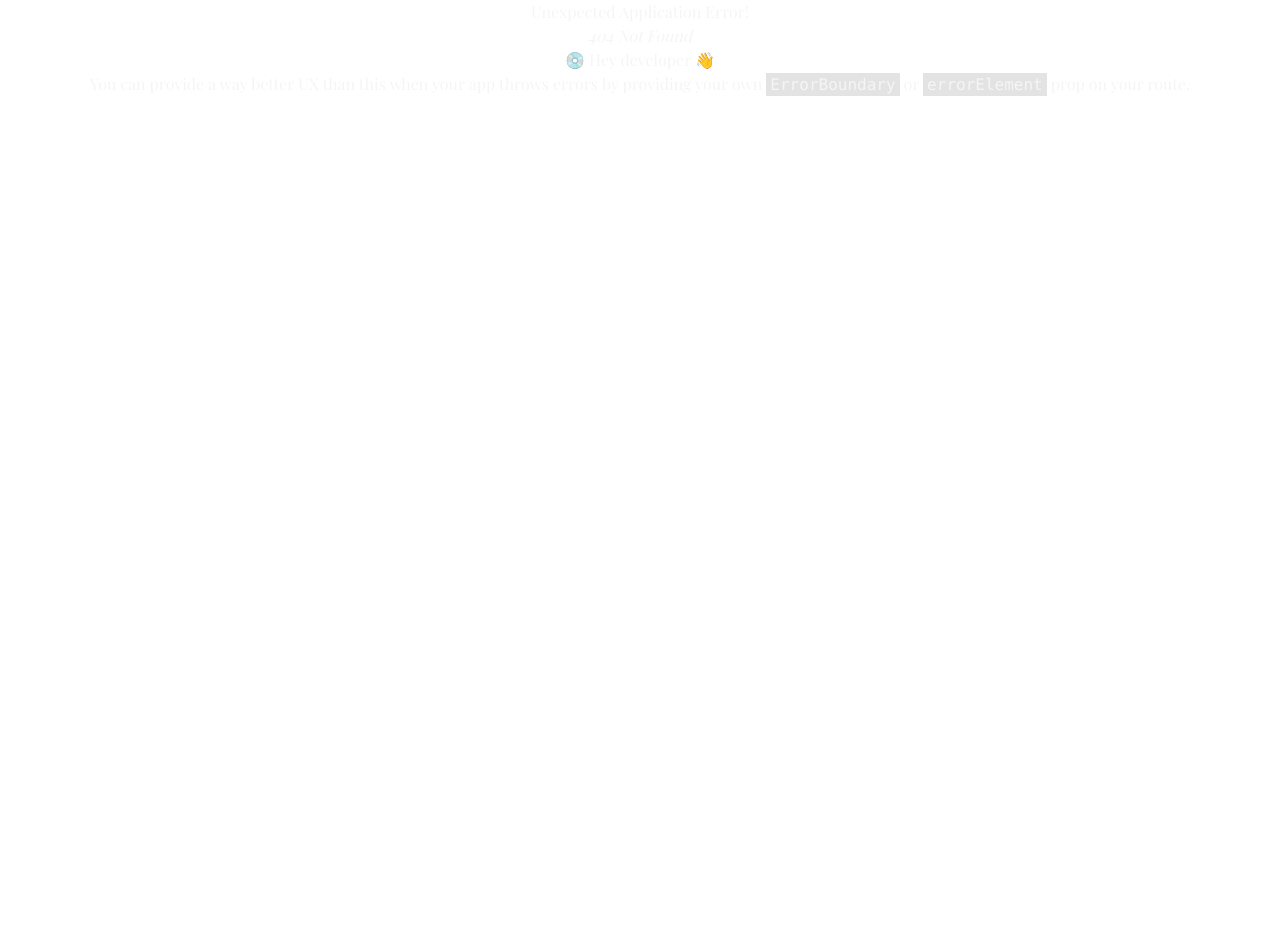
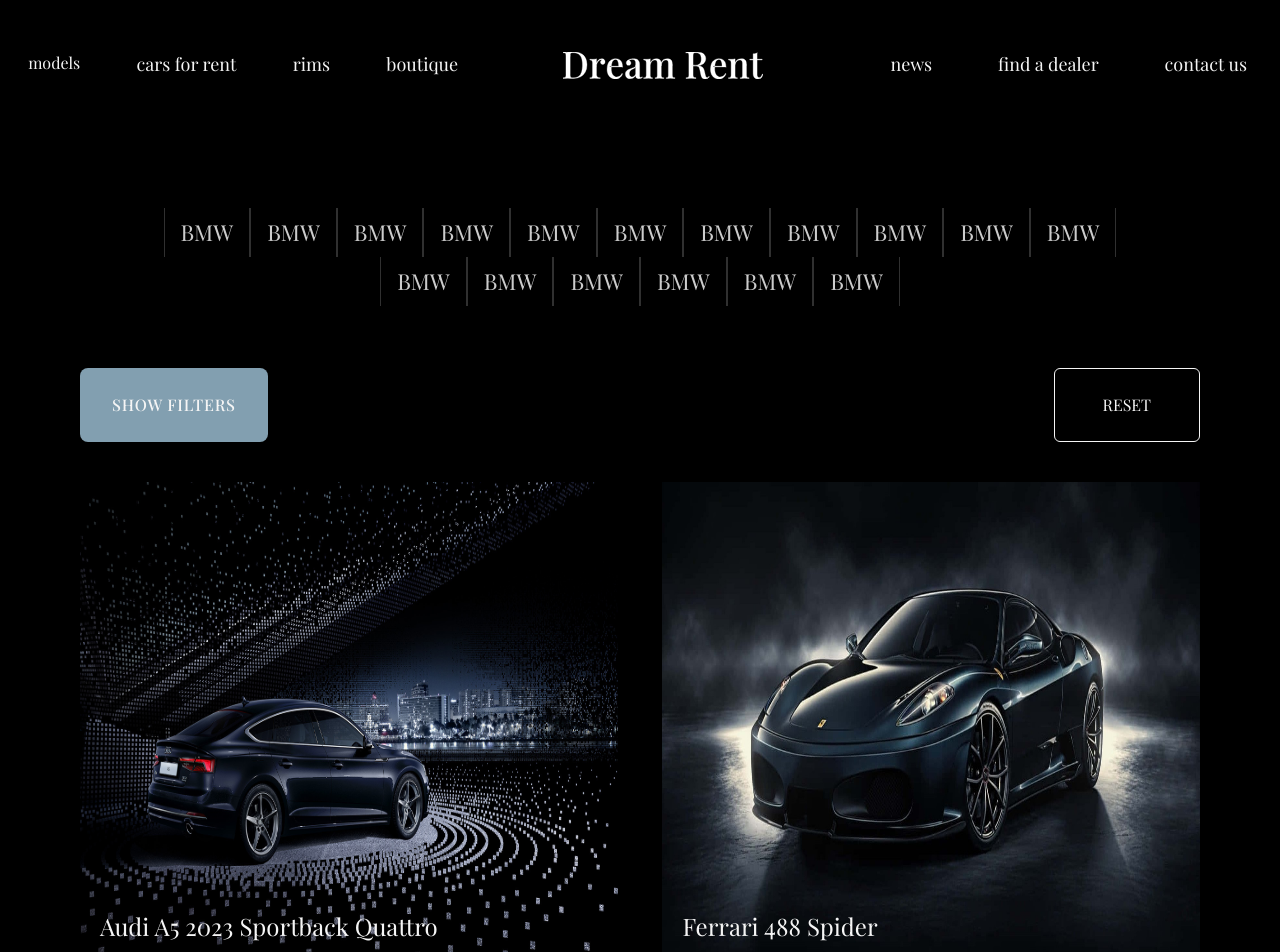
Before and after one commit to vloneLUCKER/front-car, a React (Vite) app in the folder car-rent/: page /models in a window 1280 px wide. Before the commit this address had no page. Shown: the top 952 px of the page. Before the commit the page ends 800 px from the top, so only its background shows below. Built offline with nearby package versions, Linux system fonts and the light colour scheme; a web font is replaced by a local one.

Commit message:
full template on models page

```diff
--- a/car-rent/src/Components/Header/Header.tsx
+++ b/car-rent/src/Components/Header/Header.tsx
@@ -1,17 +1,28 @@
 // import { ReactComponent as Logo } from "../../../public";
 
-export default function Header({ scrolled }) {
+import { useEffect, useState } from "react";
+
+export default function Header() {
+  const [isScrolled, setIsScrolled] = useState(false);
+  useEffect(() => {
+    const handleScroll = () => {
+      setIsScrolled(window.scrollY > 0);
+    };
+    window.addEventListener("scroll", handleScroll);
+    return () => window.removeEventListener("scroll", handleScroll);
+  }, []);
+
   return (
     <header
       className={`flex content-between h-32 ${
-        scrolled
+        isScrolled
           ? "bg-black/60 backdrop-blur-lg border-none"
           : "bg-black/15 backdrop-blur-[2px] "
       } fixed top-0 w-full z-50
         transition-all duration-300 ease-in-out justify-between items-center`}
     >
       <nav className="flex justify-around align-middle w-[38%]">
-        <a href="#" className="  text-[16px]">
+        <a href="/models" className="  text-[16px]">
           models
         </a>
         <a href="#" className="  text-[18px]">
--- a/car-rent/src/Pages/App.jsx
+++ b/car-rent/src/Pages/App.jsx
@@ -1,4 +1,4 @@
-import { useEffect, useState, useRef } from "react";
+import { useState, useRef } from "react";
 import { Swiper, SwiperSlide } from "swiper/react";
 import { Autoplay } from "swiper/modules";
 import "swiper/css";
@@ -10,17 +10,8 @@ import GallerySlider from "../Components/Swiper";
 import Footer from "../Components/Footer";
 
 export function App() {
-  const [isScrolled, setIsScrolled] = useState(false);
   const swiperRef = useRef(null);
   const [activeIndex, setActiveIndex] = useState(0);
-
-  useEffect(() => {
-    const handleScroll = () => {
-      setIsScrolled(window.scrollY > 0);
-    };
-    window.addEventListener("scroll", handleScroll);
-    return () => window.removeEventListener("scroll", handleScroll);
-  }, []);
 
   const cards = [
     { image: "/audi.jpg", title: "Audi A5 2023 Sportback Quattro" },
@@ -84,7 +75,7 @@ export function App() {
           </div>
         </Swiper>
 
-        <Header scrolled={isScrolled} />
+        <Header />
       </div>
 
       <article className="w-full bg-black py-30 px-32">
--- /dev/null
+++ b/car-rent/src/Pages/Models.jsx
@@ -0,0 +1,159 @@
+import { useState } from "react";
+import Footer from "../Components/Footer";
+import Header from "../Components/Header/Header";
+
+export default function Models() {
+  const [hidden, setHidden] = useState(true);
+  //   const [brandHidden, setBrandHidden] = useState(true);
+  //   const [modelHidden, setModelHidden] = useState(true);
+
+  const cars = [
+    { bmw: "M8" },
+    { bmw: "M8" },
+    { bmw: "M8" },
+    { bmw: "M8" },
+    { bmw: "M8" },
+    { bmw: "M8" },
+    { bmw: "M8" },
+    { bmw: "M8" },
+    { bmw: "M8" },
+    { bmw: "M8" },
+    { bmw: "M8" },
+    { bmw: "M8" },
+    { bmw: "M8" },
+    { bmw: "M8" },
+    { bmw: "M8" },
+    { bmw: "M8" },
+    { bmw: "M8" },
+  ];
+
+  const cards = [
+    { image: "/audi.jpg", title: "Audi A5 2023 Sportback Quattro" },
+    { image: "/ferrari.jpg", title: "Ferrari 488 Spider" },
+    { image: "bugatti.jpg", title: "Bugatti Chiron Super Sport" },
+    { image: "/audi.jpg", title: "Audi A5 2023 Sportback Quattro" },
+    { image: "/ferrari.jpg", title: "Ferrari 488 Spider" },
+    { image: "bugatti.jpg", title: "Bugatti Chiron Super Sport" },
+    { image: "/audi.jpg", title: "Audi A5 2023 Sportback Quattro" },
+    { image: "/ferrari.jpg", title: "Ferrari 488 Spider" },
+    { image: "bugatti.jpg", title: "Bugatti Chiron Super Sport" },
+    { image: "/audi.jpg", title: "Audi A5 2023 Sportback Quattro" },
+  ];
+
+  return (
+    <>
+      <Header></Header>
+      <div className="mt-[6vh] h-24 bg-black p-40 flex flex-wrap justify-center ">
+        {cars.map((car) => {
+          return (
+            <div className="py-2 px-4 border-x-1 border-x-[#ffffff30] text-[22px] text-[#ffffffcc]">
+              {Object.keys(car)[0].toUpperCase()}
+            </div>
+          );
+        })}
+      </div>
+      <div className="mx-20 mb-20">
+        <div className="flex justify-between">
+          <button
+            onClick={() => {
+              setHidden(!hidden);
+            }}
+            className="min-w-20 py-5 px-8 bg-[#829fb0] rounded-lg tracking-wider font-medium hover:bg-[#829fb090] transition-all transform "
+          >
+            {hidden ? "SHOW FILTERS" : "HIDE FILTERS"}
+          </button>
+          <button
+            onClick={() => setHidden(true)}
+            className="border px-12 py-6 rounded-md hover:bg-[#ffffff20] transition-all transform ease-in-out hover:scale-110"
+          >
+            RESET
+          </button>
+        </div>
+        <div className="mt-10 flex flex-wrap justify-between my-5">
+          {/* <div
+            className={`${
+              hidden ? "hidden" : ""
+            } w-1/4 flex flex-col items-start gap-10`}
+          >
+            <input
+              type="search"
+              placeholder="Search"
+              className="border-1 border-[#ffffff30] px-3 py-4 rounded-md w-full"
+            />
+            <button
+              onClick={() => {
+                setBrandHidden(!brandHidden);
+              }}
+              className={`${
+                !brandHidden
+                  ? "text-white border-b-white"
+                  : "text-[#ffffff60] border-b-[#ffffff30]"
+              } py-5 border-b-1 w-full text-left text-2xl`}
+            >
+              Brand
+              <div className="mt-4 space-y-3 h-60 overflow-hidden">
+                {cars.map((car) => (
+                  <div className="flex items-center">
+                    <input
+                      type="checkbox"
+                      //   checked={selectedOptions.includes(option.id)}
+                      //   onChange={() => handleCheckboxChange(option.id)}
+                      className="h-6 w-6 rounded border-white bg-none"
+                    />
+                    <label
+                      //   htmlFor={option.id}
+                      className="ml-3 mb-3 block text-sm font-medium text-white "
+                    >
+                      {Object.keys(car)[0].toUpperCase()}
+                    </label>
+                  </div>
+                ))}
+              </div>
+            </button>
+            <button
+              onClick={() => {
+                !brandHidden
+                  ? setModelHidden(!modelHidden)
+                  : setModelHidden(true);
+              }}
+              className={`${
+                !modelHidden
+                  ? "text-white border-b-white"
+                  : "text-[#ffffff60] border-b-[#ffffff30]"
+              } py-5 border-b-1 w-full text-left text-2xl`}
+            >
+              Model
+            </button> */}
+          {/* </div> */}
+          {cards.map(({ image, title }) => {
+            return (
+              <a className={`h-[60vh] w-[48%] relative mb-10 overflow-hidden `}>
+                <img
+                  src={image}
+                  alt={title}
+                  className="w-full h-full hover:scale-110 transform transition-all duration-500"
+                />
+                <h1 className="absolute bottom-5 left-5 text-2xl">{title}</h1>
+              </a>
+            );
+          })}
+          <div className="flex justify-center gap-28 w-full">
+            <button
+              // onClick={() => setHidden(true)}
+              className="border px-12 py-6 rounded-md hover:bg-[#ffffff20] transition-all transform ease-in-out hover:scale-110 border-[#ffffff30] hover:border-[#ffffff80]"
+            >
+              PREV
+            </button>
+            <button
+              // onClick={() => setHidden(true)}
+              className="border px-12 py-6 rounded-md hover:bg-[#ffffff20] transition-all transform ease-in-out hover:scale-110 border-[#ffffff30] hover:border-[#ffffff80]"
+            >
+              NEXT
+            </button>
+          </div>
+        </div>
+      </div>
+      <Footer></Footer>
+    </>
+  );
+}
--- a/car-rent/src/index.css
+++ b/car-rent/src/index.css
@@ -2,8 +2,9 @@
   font-family: system-ui, Avenir, Helvetica, Arial, sans-serif;
   line-height: 1.5;
   font-weight: 400;
+  background-color: black;
 
-  color-scheme: light dark;
+  /* color-scheme: light dark; */
   color: #f5f5f5;
 
   font-family: "Playfair Display", serif;
--- a/car-rent/src/main.jsx
+++ b/car-rent/src/main.jsx
@@ -5,10 +5,12 @@ import { createBrowserRouter } from "react-router-dom";
 import { App } from "./Pages/App.jsx";
 import News from "./Pages/News.jsx";
 import { RouterProvider } from "react-router";
+import Models from "./Pages/Models.jsx";
 
 const router = createBrowserRouter([
   { path: "/", element: <App /> },
   { path: "/news", element: <News /> },
+  { path: "/models", element: <Models /> },
 ]);
 
 createRoot(document.getElementById("root")).render(
```
